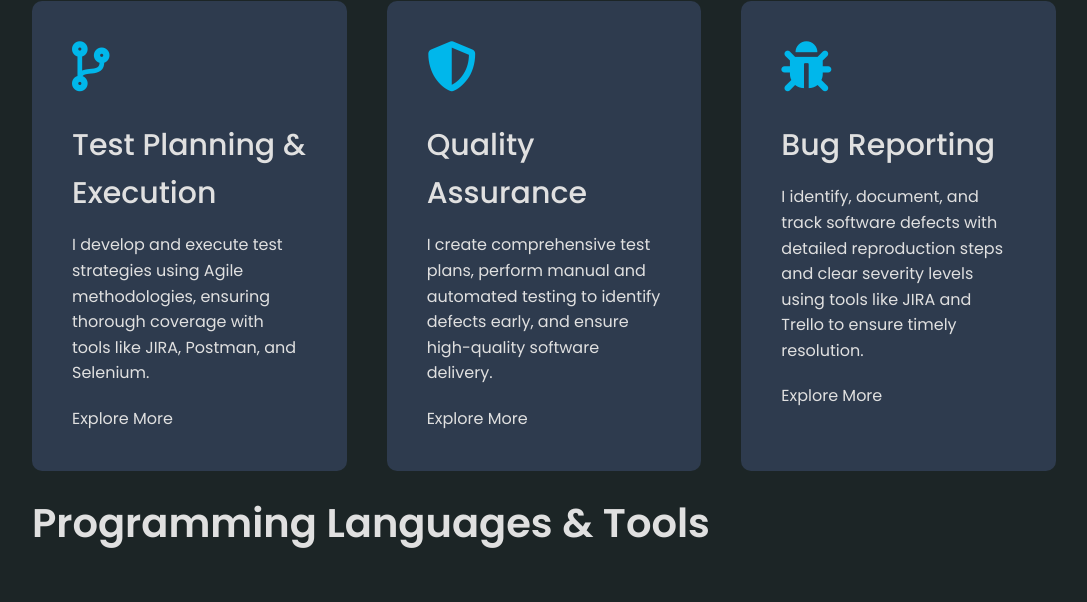
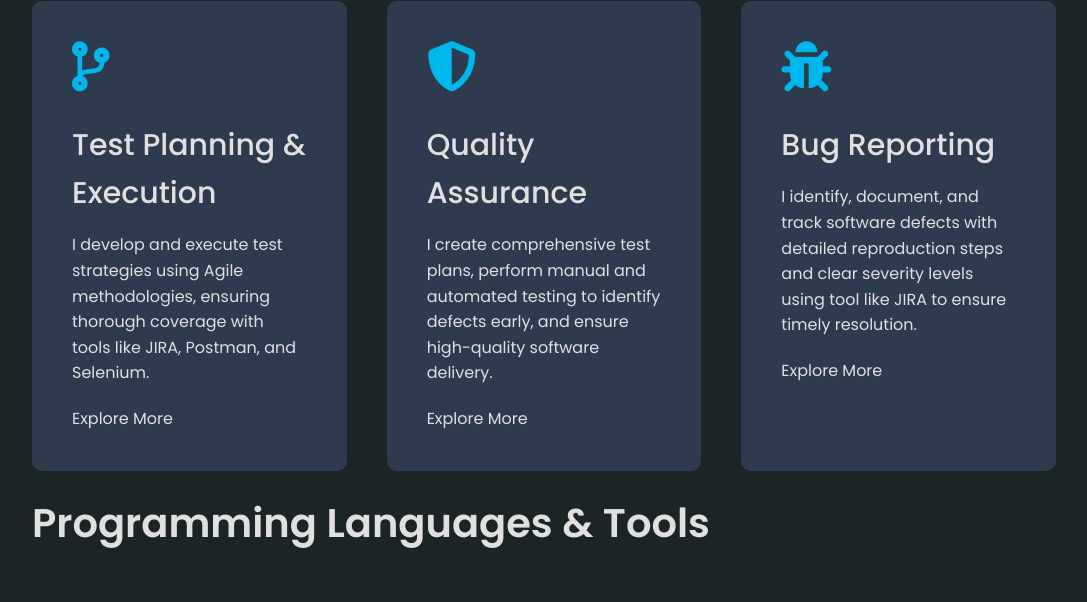
Before and after one commit to Sahoora159/Sahoora-Porfolio, a plain HTML site: page index.html in a window 1280 px wide. Shown: the part 1533-2135 px from the top of the page, without its empty margins (96-1183 px from the left). Drawn offline with Linux system fonts and the light colour scheme.

Commit message:
index.html

```diff
--- a/index.html
+++ b/index.html
@@ -98,7 +98,7 @@
             <div>
                 <i class="fas fa-bug"></i>
                 <h2>Bug Reporting</h2>
-                <p>I identify, document, and track software defects with detailed reproduction steps and clear severity levels using tools like JIRA and Trello to ensure timely resolution.</p>
+                <p>I identify, document, and track software defects with detailed reproduction steps and clear severity levels using tool like JIRA to ensure timely resolution.</p>
                 <a href="#">Explore More</a>
             </div>
         </div>
```
